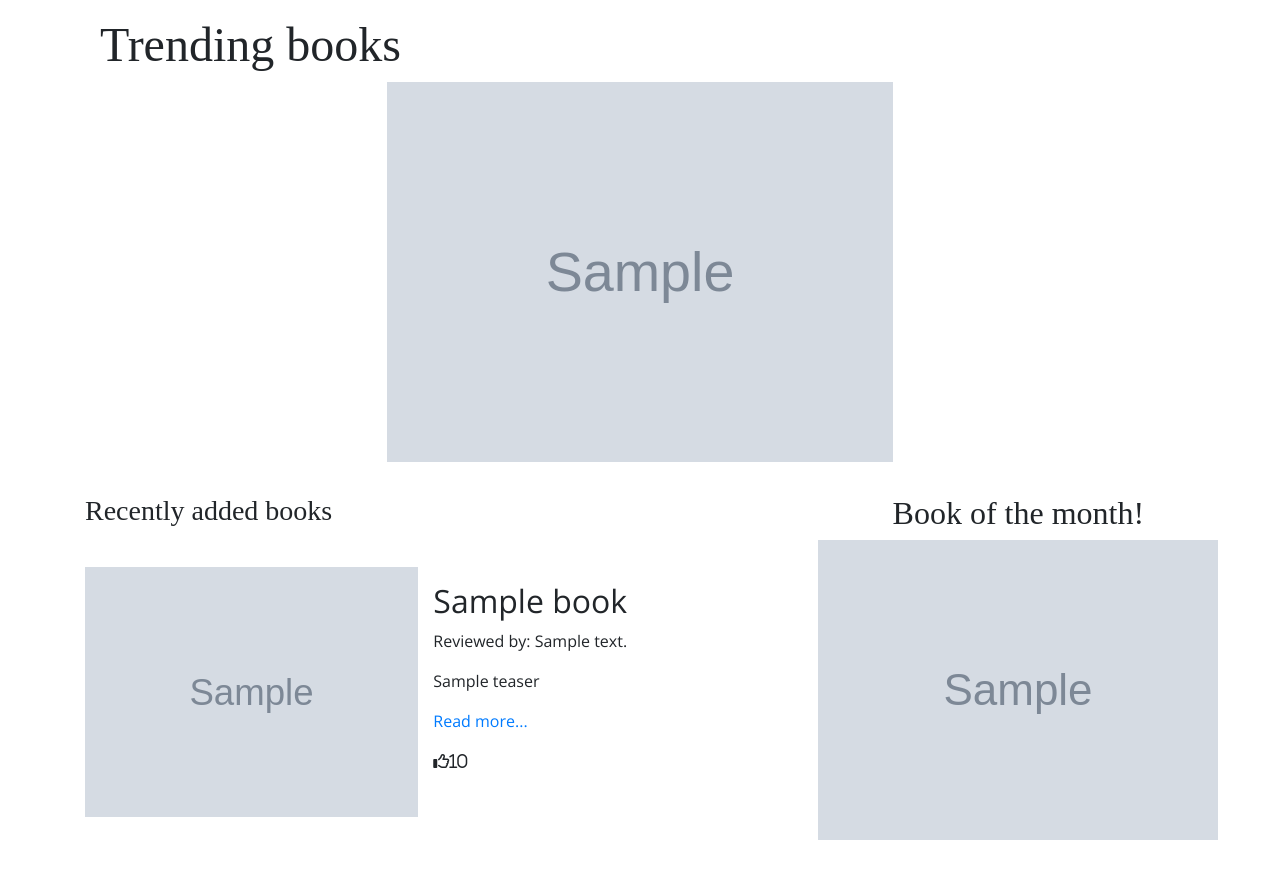
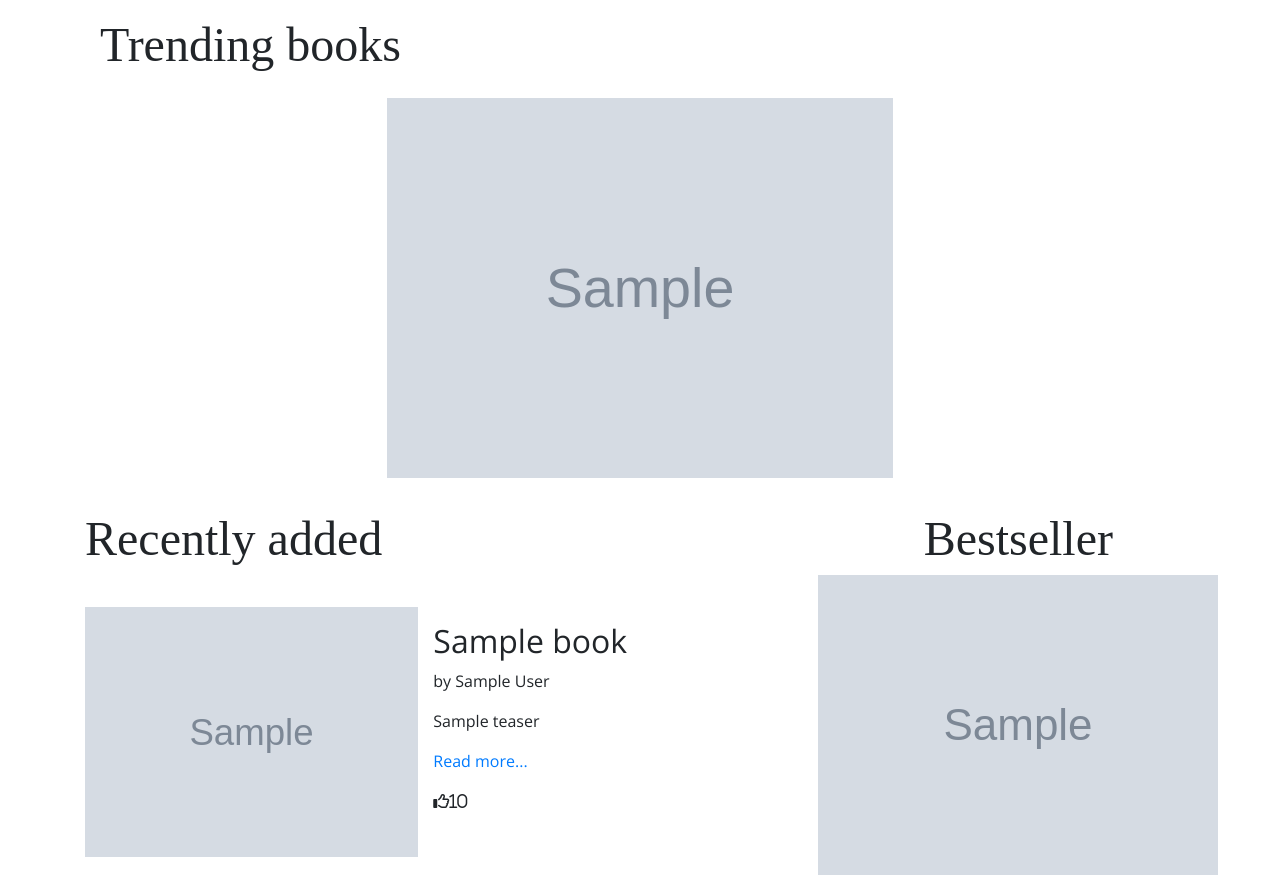
Before and after one commit to marcinstepienpython/bookpal, a Flask app: page / in a window 1280 px wide. Shown: the part 56-931 px from the top of the page. Before the commit the page ends 896 px from the top, so only its background shows below. Run offline with Flask 2, Linux system fonts and the light colour scheme; grey boxes marked "Sample" are stand-in pictures; a database or web service that is not in the repository returns one stand-in record (values such as "Sample title"); some libraries are stand-ins or nearby versions; some web fonts are replaced.

Commit message:
fixed layout issues

```diff
--- a/static/main.css
+++ b/static/main.css
@@ -7,8 +7,8 @@ body {
   padding-left: 15px;
 }
 
-.header-recently-added {
-  font-size: 2rem;
+.header-recently {
+  font-size: 3rem;
 }
 
 .book-of-the-month-container {
@@ -25,6 +25,8 @@ body {
 }
 .book-of-the-month {
   text-align: center;
+  display: flex;
+  flex-direction: column;
 }
 
 .featured img {
@@ -95,6 +97,20 @@ body {
   height: 250px;
 }
 
+.cta {
+  font-size: 1.5rem;
+  border: 1px solid black;
+  padding: 10px;
+}
+
+.book-of-the-month a {
+  color: rgb(119, 27, 27);
+}
+
+.book-of-the-month a:hover {
+  text-decoration: none;
+}
+
 @media only screen and (max-width: 600px) {
   .header {
     font-size: 2rem;
--- a/templates/books.html
+++ b/templates/books.html
@@ -4,7 +4,7 @@
   <div class="row mt-3">
     <h3 class="header">Trending books</h3>
   </div>
-  <div class="featured-books-container">
+  <div class="featured-books-container mt-3">
     {% for book in books %} {% if book.trending %}
     <div class="featured-book">
       <a href="{{ book._id }}"><img src="{{ book.cover }}"/></a>
@@ -16,7 +16,7 @@
 <div class="recently-added-container">
   <div class="recently-added-books">
     <div class="heading">
-      <h3>Recently added books</h3>
+      <h2 class='header-recently'>Recently added</h2>
     </div>
     <div class="content mt-3">
       {% for book in recently_added %}
@@ -26,11 +26,12 @@
         </div>
         <div class="book-review-synopsis">
           <h2>{{ book.title }}</h2>
-          <p class="strong">Reviewed by: {{ book.reviewer }}</p>
+          <p class="strong">by {{ book.author }}</p>
+
           <p>
             {{ book.teaser }}
           </p>
-          <p><a href="/">Read more...</a></p>
+          <p><a href="{{ book._id }}">Read more...</a></p>
           <p>
             <i class="far fa-thumbs-up">{{ book.likes }}</i>
           </p>
@@ -40,10 +41,17 @@
     </div>
   </div>
   <div class="book-of-the-month">
-    <h2>Book of the month!</h2>
+    <h2 class='header-recently'>Bestseller</h2>
     {% for book in books_of_the_month %}
 
     <a href="{{ book._id }}"><img src="{{ book.cover }}"/></a>
+    <!-- <a
+      href="https://www.amazon.com/s?k={{ book.author }}+{{
+        book.title
+      }}&i=stripbooks-intl-ship&ref=nb_sb_noss_1?bookpalCoupon25"
+      class="cta"
+      >Save 25%
+    </a> -->
 
     {% endfor %}
   </div>
```
